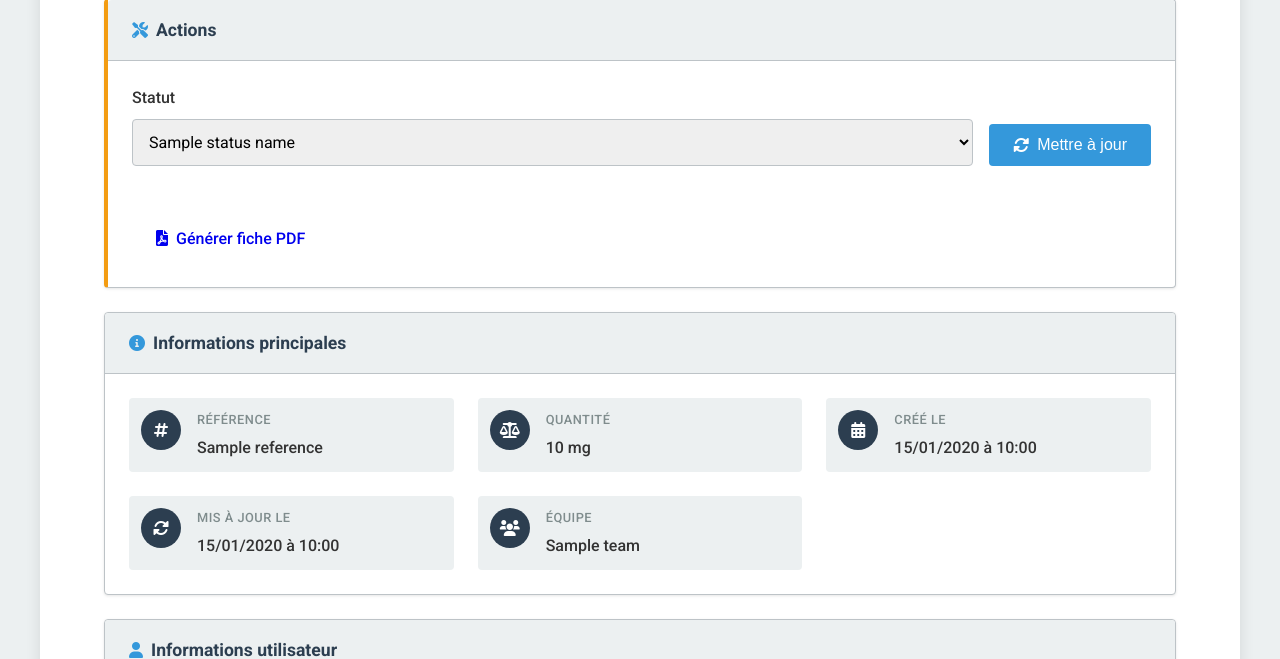
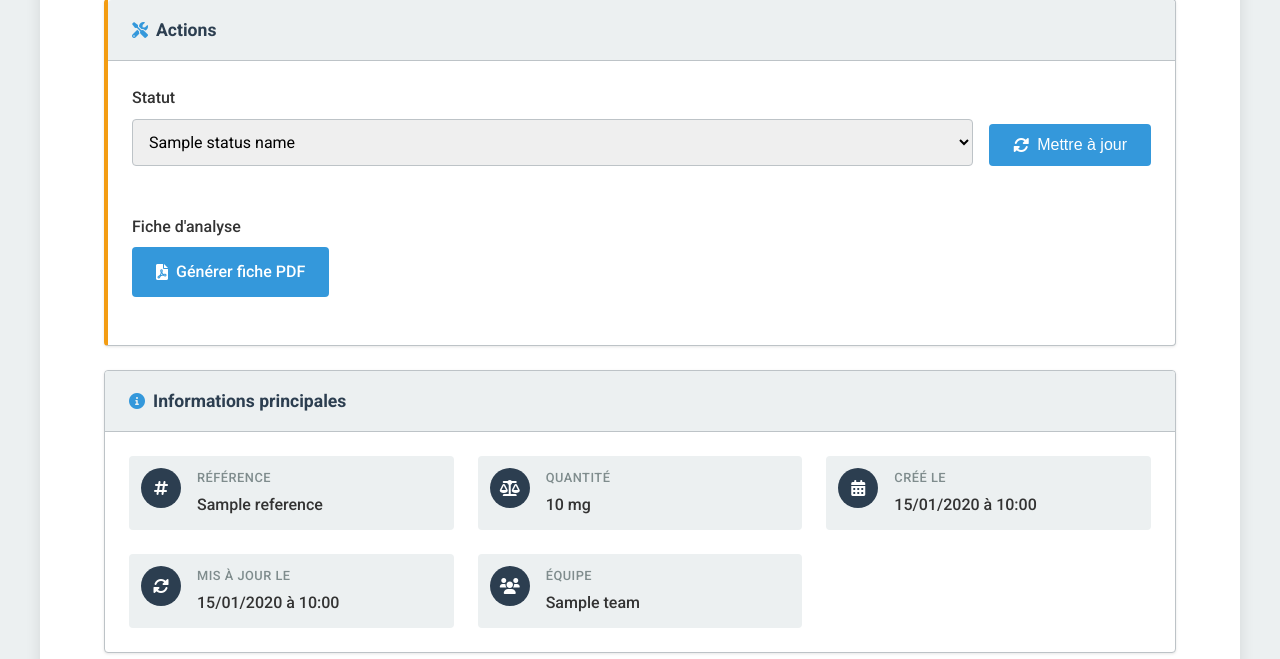
Before and after one commit to n-elie/fiches, a Flask app: template app/templates/sample_detail.html in a window 1280 px wide. Shown: the part 295-954 px from the top of the page. Run offline with Flask 3, Linux system fonts and the light colour scheme; tables that the repository leaves empty hold one stand-in row (values such as "Sample post"); the template is opened without the code that fills it: values that come from a table or form of the project are taken from there, most other values are stand-ins (such as "Sample title", 1, 10 or a date in 2020); parts of the project's set-up code (start-up, migrations or seed data) failed here and were passed over.

Commit message:
Improve sample detail UX

```diff
--- a/app/static/css/style.css
+++ b/app/static/css/style.css
@@ -636,7 +636,7 @@ body {
     font-size: 14px;
 }
 
-/* ===== Samples Table - Modern Design ===== */
+/* ===== Table - Modern Design ===== */
 
 .samples-container {
     background-color: var(--white);
--- a/app/templates/sample_detail.html
+++ b/app/templates/sample_detail.html
@@ -64,12 +64,17 @@
                 </form>
             </div>
 			<div class="card-body">
-                <div class="action-buttons">
-                    <a href="{{ url_for('main.generate_pdf', sample_id=sample.id) }}"
-                       class="btn btn-success" title="Générer la fiche PDF">
-                        <i class="fas fa-file-pdf"></i> Générer fiche PDF
-                    </a>
-                </div>
+				<div class="form-row">
+					<div class="form-group">
+						<label for="status">Fiche d'analyse</label>
+						<div class="action-buttons">
+							<a href="{{ url_for('main.generate_pdf', sample_id=sample.id) }}"
+							   class="btn btn-primary" title="Générer la fiche PDF">
+								<i class="fas fa-file-pdf"></i> Générer fiche PDF
+							</a>
+						</div>
+					</div>
+				</div>
             </div>
         </div>
         {% endif %}
```
